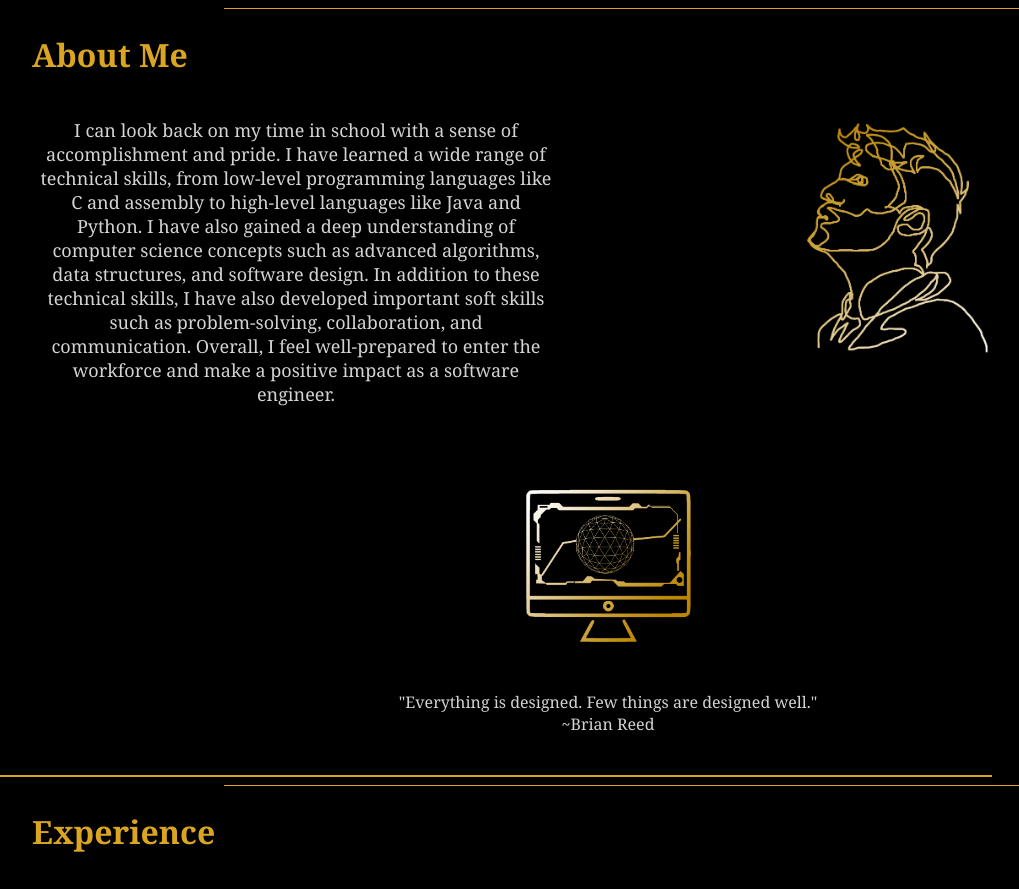
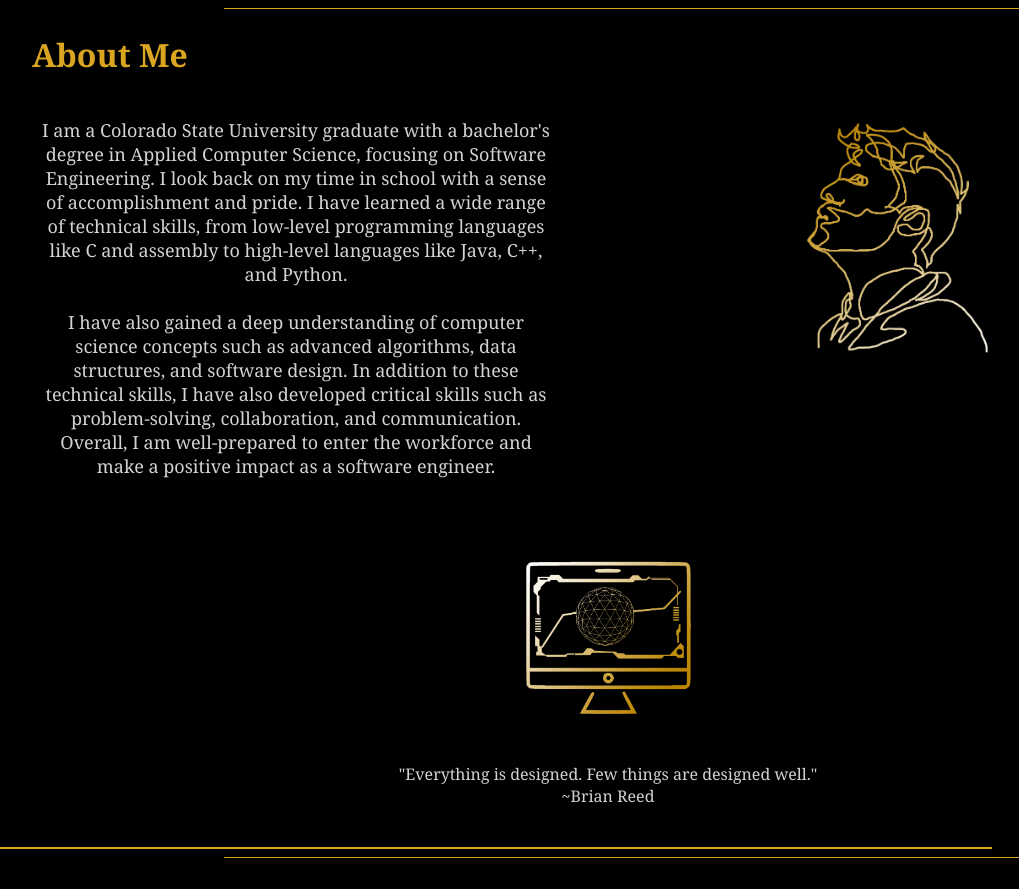
Before and after one commit to jstrande99/jstrande-react, a React (Create React App) app: page / in a window 1280 px wide. Shown: the part 802-1691 px from the top of the page, without its empty margins (32-1051 px from the left). Built offline with nearby package versions, Linux system fonts and the light colour scheme.

Commit message:
updated about

```diff
--- a/src/Pages/About.js
+++ b/src/Pages/About.js
@@ -9,7 +9,7 @@ export default function About(){
             <div className='aboutContainer'>
                 <div className='About'>
                     <div className='paraDiv'>
-                        <p className='para'> I can look back on my time in school with a sense of accomplishment and pride. I have learned a wide range of technical skills, from low-level programming languages like C and assembly to high-level languages like Java and Python. I have also gained a deep understanding of computer science concepts such as advanced algorithms, data structures, and software design. In addition to these technical skills, I have also developed important soft skills such as problem-solving, collaboration, and communication. Overall, I feel well-prepared to enter the workforce and make a positive impact as a software engineer.
+                        <p className='para'> I am a Colorado State University graduate with a bachelor's degree in Applied Computer Science, focusing on Software Engineering. I look back on my time in school with a sense of accomplishment and pride. I have learned a wide range of technical skills, from low-level programming languages like C and assembly to high-level languages like Java, C++, and Python. <br/><br/>I have also gained a deep understanding of computer science concepts such as advanced algorithms, data structures, and software design. In addition to these technical skills, I have also developed critical skills such as problem-solving, collaboration, and communication. Overall, I am well-prepared to enter the workforce and make a positive impact as a software engineer.
                         </p>
                     </div>
                     <div className='imgContainer'>
```
